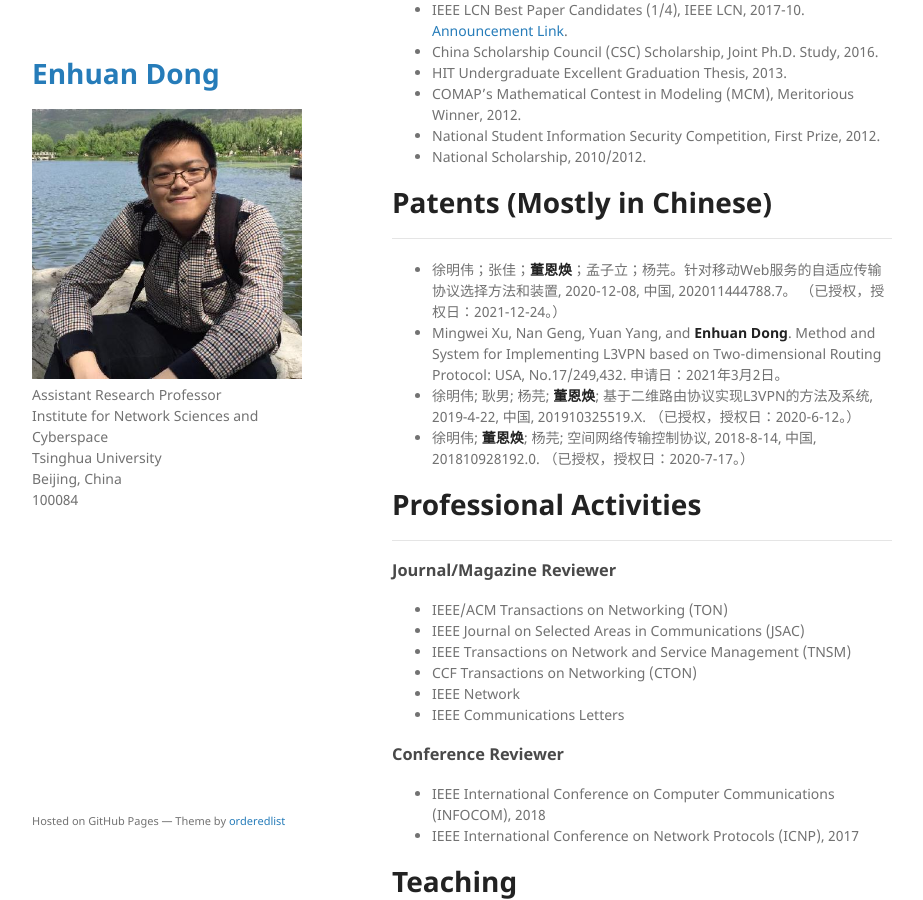
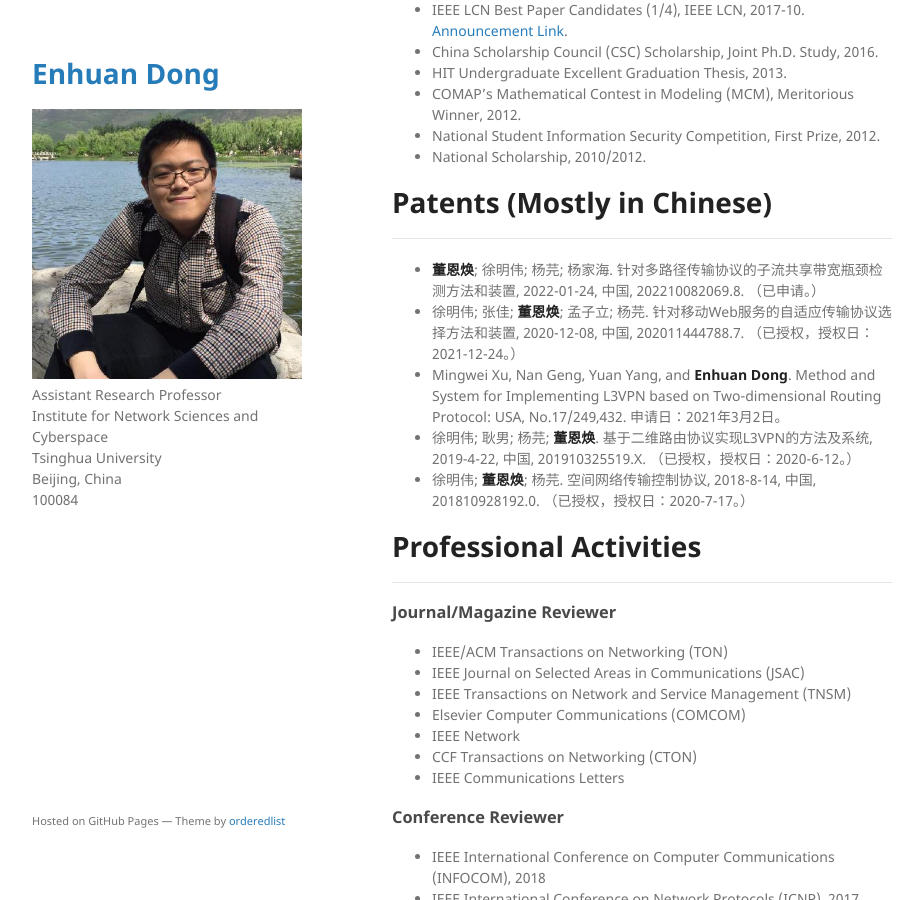
Before and after one commit to TsinghuaDong/tsinghuadong.github.io, a Jekyll site: the page built from index.md, in a window 1280 px wide and 900 px high, scrolled down 2171 px. Shown: the whole window, without its empty margins (178-1101 px from the left). Built offline with Jekyll 4.4.1, drawn with Linux system fonts in a browser that asks for light colours; our own code applies the rules of GitHub Pages for plain Markdown files.

Commit message:
Patents revised.

```diff
--- a/index.md
+++ b/index.md
@@ -77,10 +77,11 @@ My research interests include cyberspace surveying & mapping, network management
 
 * * *
 
-- 徐明伟；张佳；**董恩焕**；孟子立；杨芫。针对移动Web服务的自适应传输协议选择方法和装置, 2020-12-08, 中国, 202011444788.7。 （已授权，授权日：2021-12-24。）
+- **董恩焕**; 徐明伟; 杨芫; 杨家海. 针对多路径传输协议的子流共享带宽瓶颈检测方法和装置, 2022-01-24, 中国, 202210082069.8. （已申请。）
+- 徐明伟; 张佳; **董恩焕**; 孟子立; 杨芫. 针对移动Web服务的自适应传输协议选择方法和装置, 2020-12-08, 中国, 202011444788.7. （已授权，授权日：2021-12-24。）
 - Mingwei Xu, Nan Geng, Yuan Yang, and **Enhuan Dong**. Method and System for Implementing L3VPN based on Two-dimensional Routing Protocol: USA, No.17/249,432. 申请日：2021年3月2日。
-- 徐明伟; 耿男; 杨芫; **董恩焕**; 基于二维路由协议实现L3VPN的方法及系统, 2019-4-22, 中国, 201910325519.X. （已授权，授权日：2020-6-12。）
-- 徐明伟; **董恩焕**; 杨芫; 空间网络传输控制协议, 2018-8-14, 中国, 201810928192.0. （已授权，授权日：2020-7-17。）
+- 徐明伟; 耿男; 杨芫; **董恩焕**. 基于二维路由协议实现L3VPN的方法及系统, 2019-4-22, 中国, 201910325519.X. （已授权，授权日：2020-6-12。）
+- 徐明伟; **董恩焕**; 杨芫. 空间网络传输控制协议, 2018-8-14, 中国, 201810928192.0. （已授权，授权日：2020-7-17。）
 
 # Professional Activities
 
@@ -91,8 +92,9 @@ My research interests include cyberspace surveying & mapping, network management
 - IEEE/ACM Transactions on Networking (TON)
 - IEEE Journal on Selected Areas in Communications (JSAC)
 - IEEE Transactions on Network and Service Management (TNSM)
+- Elsevier Computer Communications (COMCOM)
+- IEEE Network
 - CCF Transactions on Networking (CTON)
-- IEEE Network
 - IEEE Communications Letters
 
 ### Conference Reviewer
```
